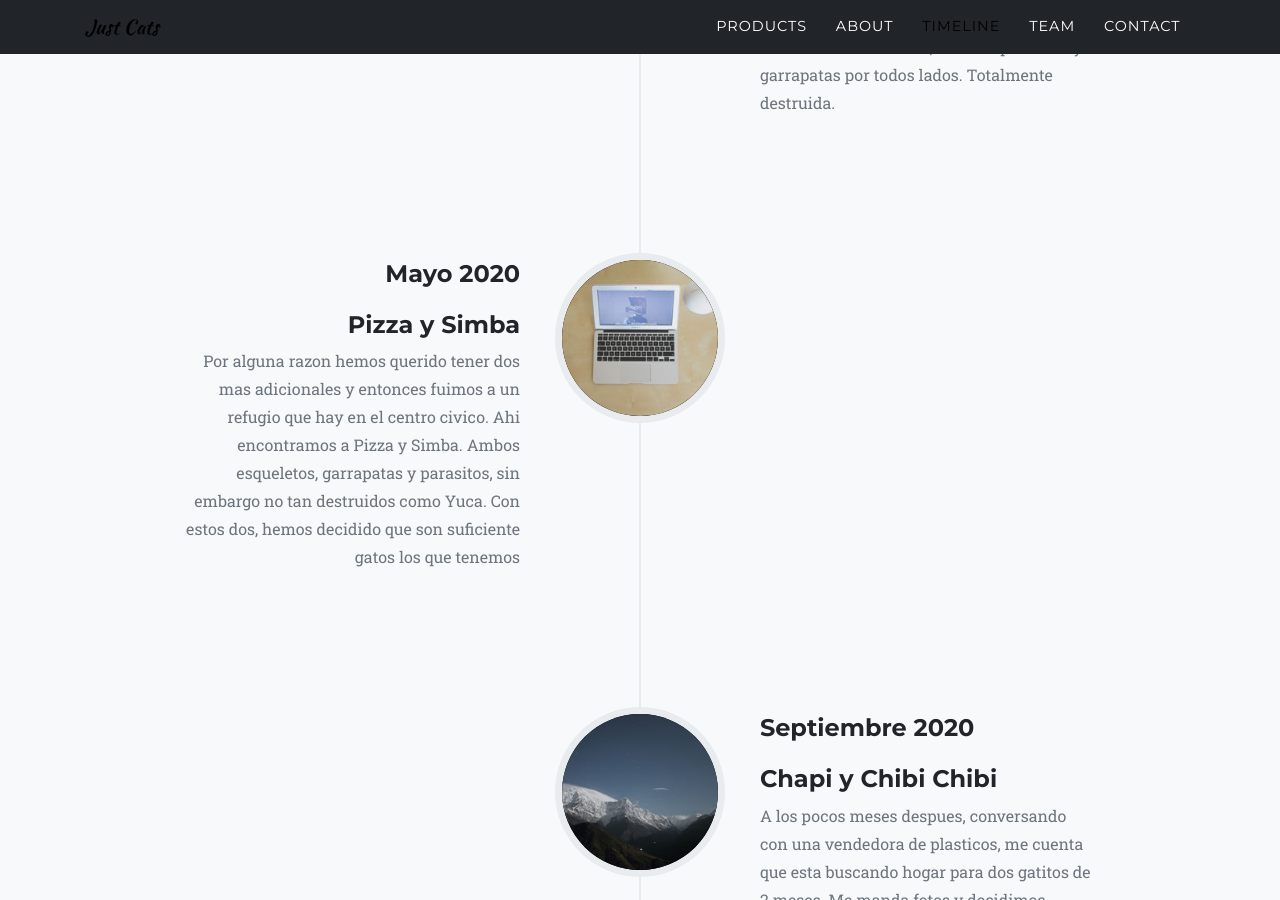
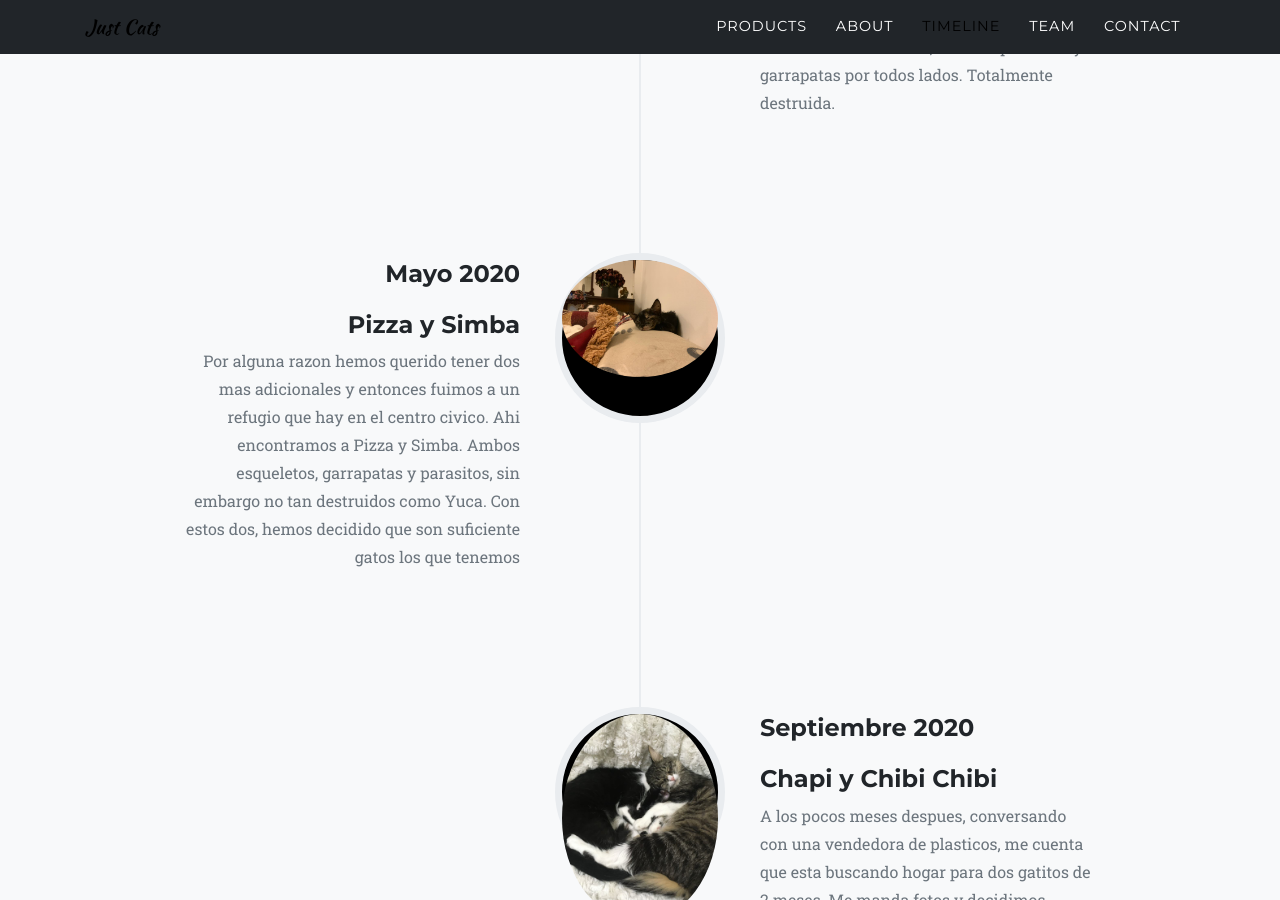
Before and after one commit to Caquita-beep/JustCats, a Jekyll site: the page built from index.md, in a window 1280 px wide and 900 px high, scrolled down 3392 px. Built offline with Jekyll 4.4.1, drawn with Linux system fonts in a browser that asks for light colours; some web fonts are replaced.

Commit message:
Update sitetext.yml

```diff
--- a/_data/sitetext.yml
+++ b/_data/sitetext.yml
@@ -57,17 +57,17 @@ en: &DEFAULT_EN
       - title: "Pizza y Simba"
         year: "Mayo 2020"
         desc: "Por alguna razon hemos querido tener dos mas adicionales y entonces fuimos a un refugio que hay en el centro civico. Ahi encontramos a Pizza y Simba. Ambos esqueletos, garrapatas y parasitos, sin embargo no tan destruidos como Yuca. Con estos dos, hemos decidido que son suficiente gatos los que tenemos"
-        image: assets/img/timeline/3.jpg
+        image: assets/img/timeline/pz.jpeg
         alt: image alt text
       - title: "Chapi y Chibi Chibi"
         year: "Septiembre 2020"
         desc: "A los pocos meses despues, conversando con una vendedora de plasticos, me cuenta que esta buscando hogar para dos gatitos de 2 meses. Me manda fotos y decidimos recibir uno. Sin embargo, al dia siguiente fuimos a recibir al otro. Y esta vez no juramos que no ibamos a recibir mas gatos."
-        image: assets/img/timeline/4.jpg
+        image: assets/img/timeline/ck.jpeg
         alt:
       - title: "Kuki y Taco"
         year: "Marzo 2021"
         desc: "Pero algo paso un dia q estuve en Duran visitando un taller de metalmecanica. Al salir, veo que alguien habia dejado una funda de rafia a la entrada del taller, justo en el medio. La he recogido y adentro habian dos gatitos de aproximadamente de 1 mes. Yo estaba solo con el dueno del taller, la calle vacia, y no sabia que hacer. He decidido llevarmelos a la casa."
-        image: assets/img/timeline/4.jpg
+        image: assets/img/timeline/kt.jpeg
         alt:
         # you can enforce the alignment
         align: right
```
